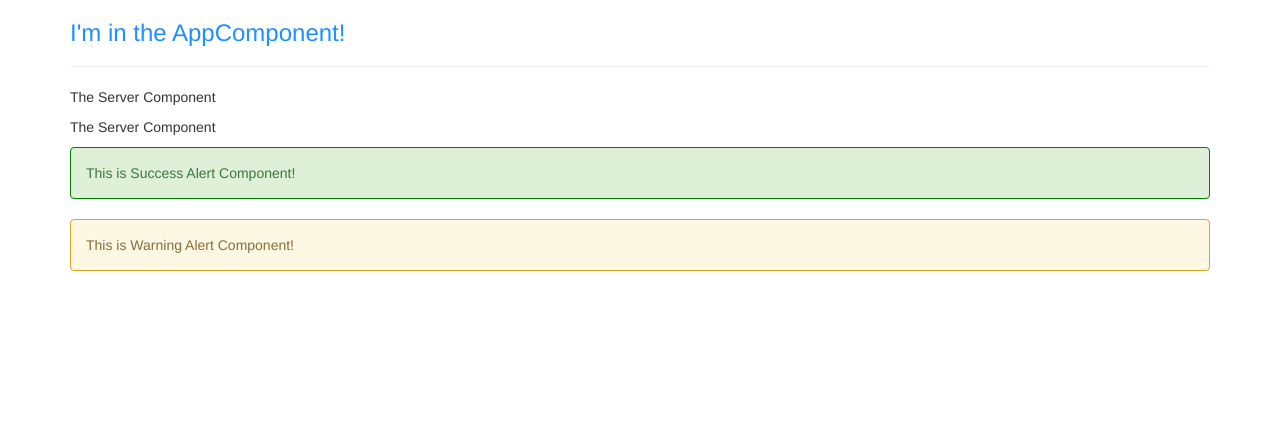
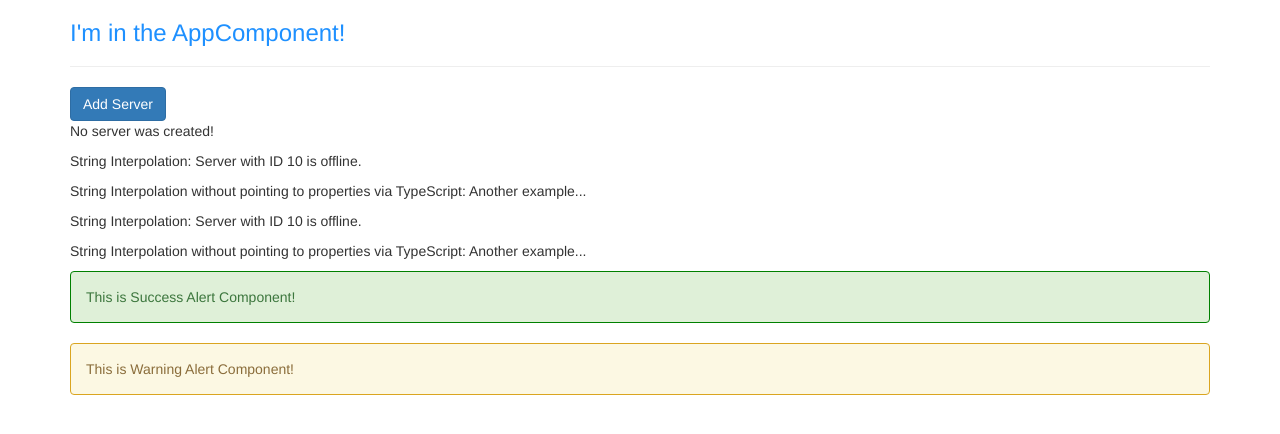
Before and after one commit to fgfernandez0321/angular2, an Angular app: page / in a window 1280 px wide. Shown: the top 434 px of the page. Built offline with nearby package versions, Linux system fonts and the light colour scheme.

Commit message:
- Testing binding behaviour.

```diff
--- a/src/app/server/server.component.html
+++ b/src/app/server/server.component.html
@@ -1 +1,3 @@
-<p>The Server Component</p>
+<p>String Interpolation: Server with ID {{ serverId }} is {{ getServerStatus() }}.</p>
+
+<p>String Interpolation without pointing to properties via TypeScript: {{ 'Another example...' }}</p>
--- a/src/app/server/server.component.ts
+++ b/src/app/server/server.component.ts
@@ -4,4 +4,11 @@ import { Component } from '@angular/core';
   selector: 'app-server',
   templateUrl: './server.component.html'
 })
-export class ServerComponent {}
+export class ServerComponent {
+  serverId = 10; // Or you can define serverId: number = 10; however it is not necessarily because it can be inferred.
+  serverStatus = 'offline';
+
+  getServerStatus() {
+    return this.serverStatus;
+  }
+}
--- a/src/app/servers/servers.component.html
+++ b/src/app/servers/servers.component.html
@@ -1,2 +1,19 @@
+<!-- Property binding example using disabled property. [property]="value" where the value cab be defined in component.ts -->
+<!-- Property binding uses [ ] notation example [disabled] where disabled is the property name -->
+<!-- Event binding uses () notation example (click) where click is the event name -->
+<button class="btn btn-primary"
+        [disabled]="!allowNewServer"
+        (click)="onCreateServer()">Add Server</button>
+
+<!-- String interpolation -->
+<!--<p>{{ allowNewServer }}</p>-->
+
+<!-- Property binding example where the text can be replaced by property value -->
+<!--<p [innerText]="allowNewServer"></p>-->
+
+<!-- Do not mix property binding with string interpolation -->
+
+<p>{{ serverCreationStatus }}</p>
+
 <app-server></app-server>
 <app-server></app-server>
--- a/src/app/servers/servers.component.ts
+++ b/src/app/servers/servers.component.ts
@@ -6,14 +6,28 @@ import { Component, OnInit } from '@angular/core';
   selector: 'app-servers',
   // selector: '[app-servers]',
   // selector: '.app-servers',
+  // template: `
+  //   <app-server></app-server>
+  //   <app-server></app-server>
+  // `,
   templateUrl: './servers.component.html',
   styleUrls: ['./servers.component.css']
 })
 export class ServersComponent implements OnInit {
+  allowNewServer = false;
+  serverCreationStatus = 'No server was created!';
 
-  constructor() { }
+  constructor() {
+    setTimeout( () => {
+      this.allowNewServer = true;
+    }, 2000);
+  }
 
   ngOnInit() {
   }
 
+  onCreateServer() {
+    this.serverCreationStatus = 'Server was created!';
+  }
+
 }
```
